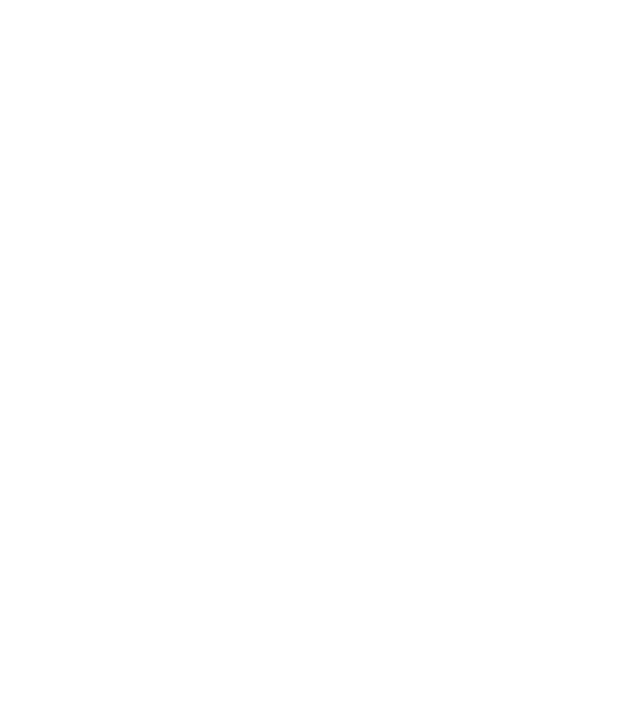
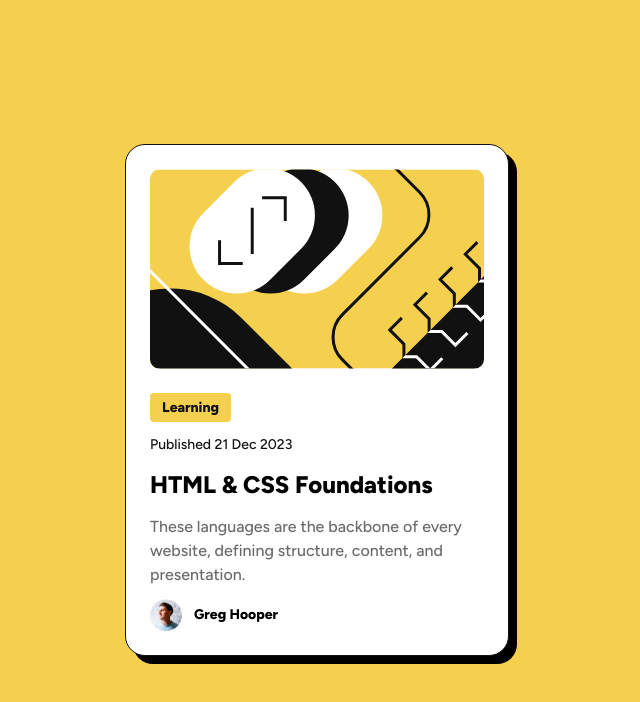
Before and after one commit to milkoqq/fm-2-preview-card, a plain HTML site: page index.html in a window 1280 px wide. Shown: the whole page, without its empty margins (323-963 px from the left). Drawn offline with Linux system fonts and the light colour scheme.

Commit message:
Preview Card finished. Maybe will do it more scalable

```diff
--- a/index.html
+++ b/index.html
@@ -9,19 +9,24 @@
     <link rel="stylesheet" href="style.css" />
 
     <title>Frontend Mentor | Blog preview card</title>
-
-    <!-- Feel free to remove these styles or customise in your own stylesheet 👍 -->
-    <style>
-      .attribution {
-        font-size: 11px;
-        text-align: center;
-      }
-      .attribution a {
-        color: hsl(228, 45%, 44%);
-      }
-    </style>
   </head>
   <body>
-    <div class="card"></div>
+    <article class="card">
+      <img src="/assets/images/illustration-article.svg" alt="Card Preview" />
+      <div class="card_content_container">
+        <div class="card_content_tag text-preset-3-bold">Learning</div>
+        <div class="card_content_date text-preset-3">Published 21 Dec 2023</div>
+        <header class="card_content_title text-preset-1">HTML & CSS Foundations</header>
+        <div class="card_content_desc text-preset-2">
+          These languages are the backbone of every website, defining structure, content, and presentation.
+        </div>
+        <div class="card_content_author">
+          <div class="card_author_img">
+            <img src="/assets/images/image-avatar.webp" alt="Author Avatar" />
+          </div>
+          <div class="card_author_name text-preset-3-bold">Greg Hooper</div>
+        </div>
+      </div>
+    </article>
   </body>
 </html>
--- a/style.css
+++ b/style.css
@@ -87,6 +87,15 @@ h6 {
   --font-size-text-preset-3: 14px;
 }
 
+body {
+  background-color: var(--color-yellow);
+  font-family: "Figtree";
+  height: 100vh;
+  display: flex;
+  align-items: center;
+  justify-content: center;
+}
+
 .text-preset-1,
 .text-preset-2,
 .text-preset-3,
@@ -114,3 +123,75 @@ h6 {
   font-size: var(--font-size-text-preset-3);
   font-weight: 800;
 }
+
+.card {
+  background-color: var(--color-white);
+  width: 384px;
+  border: 1px solid var(--color-gray-950);
+  border-radius: 20px;
+  display: flex;
+  flex-direction: column;
+  gap: var(--spacing-200, 24px);
+  padding: var(--spacing-200, 24px);
+  align-items: flex-start;
+  flex-shrink: 0;
+  box-shadow: 8px 8px 0px 0px #000;
+}
+
+img {
+  border-radius: 10px;
+}
+
+.card_content_container {
+  display: flex;
+  flex-direction: column;
+  gap: var(--spacing-150);
+  align-self: stretch;
+}
+
+.card_content_tag {
+  color: var(--color-gray-950);
+  align-self: flex-start;
+  padding: 4px 12px;
+  border-radius: var(--spacing-50);
+  background-color: var(--color-yellow);
+}
+
+.card_content_date {
+  color: var(--color-gray-950);
+}
+
+.card_content_title:hover {
+  color: var(--color-yellow);
+}
+
+.card_content_desc {
+  color: var(--color-gray-500);
+}
+
+.card_content_author {
+  display: flex;
+  align-items: center;
+  gap: var(--spacing-150);
+}
+
+.card_author_img {
+  width: 2rem;
+  height: 2rem;
+}
+
+@media (max-width: 756px) {
+  /* .card {
+    width: 327px;
+  } */
+
+  .card_content_tag,
+  .card_content_date,
+  .card_content_desc {
+    font-size: 14px;
+  }
+
+  .card_content_title {
+    font-size: 20px;
+  }
+}
```
